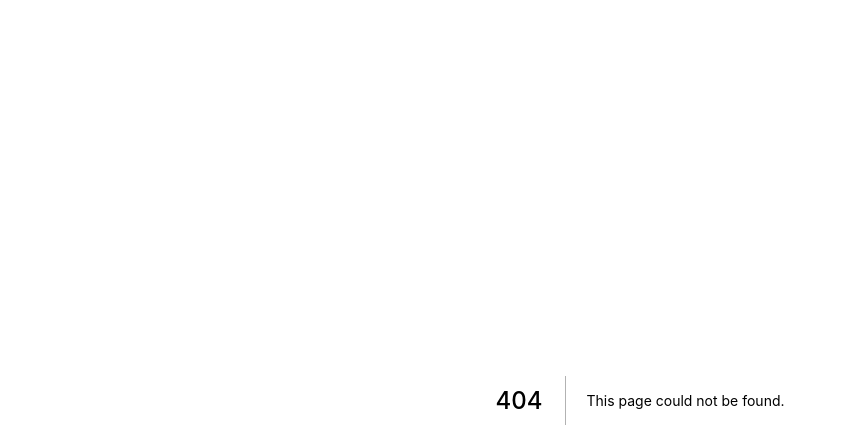
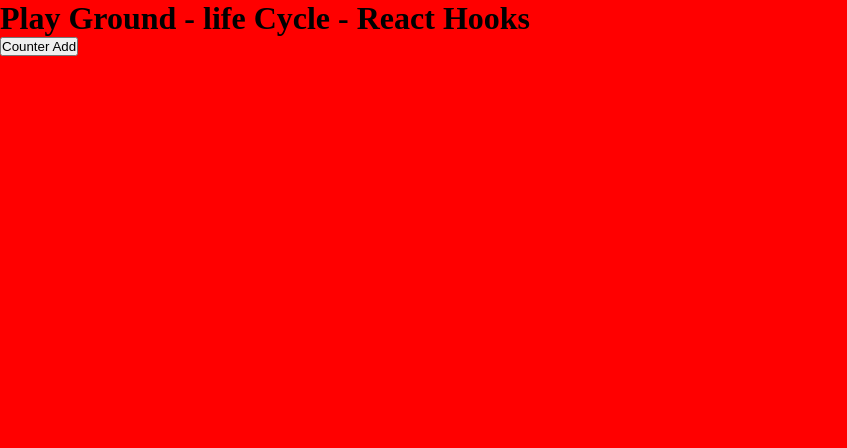
Before and after one commit to duong94/first-demo-nextjs, a Next.js app: page /playground in a window 1280 px wide. Before the commit this address had no page. Shown: the top 448 px of the page, without its empty margins (0-847 px from the left). Built offline with nearby package versions, Linux system fonts and the light colour scheme.

Commit message:
14 Ôn tập Life Cycle cơ bản trong Class Component

```diff
--- /dev/null
+++ b/pages/playground/index.tsx
@@ -0,0 +1,43 @@
+import React, { Component } from "react";
+
+type StateType = {
+    counter: number;
+}
+
+// bable + webpack
+export default class playGround extends Component<any, StateType> {
+    constructor(props) {
+        super(props);
+        this.state = {
+            counter: 0
+        }
+        console.log("constructor");
+    }
+
+    UNSAFE_componentWillMount() {
+        console.log("componentWillMount");
+    }
+
+    componentDidMount() {
+        console.log("componentDidMount");
+    }
+
+    UNSAFE_componentWillUpdate() {
+        console.log("componentWillUpdate");
+    }
+
+    render() {
+        console.log("render run");
+        return (
+            <div className="container">
+                <h1>Play Ground - life Cycle - React Hooks</h1>
+                <button onClick={() =>{
+                    const counter = this.state.counter;
+                    this.setState({
+                        counter: counter + 1
+                    })
+                }}>Counter Add</button>
+            </div>
+        )
+    }
+}
```
